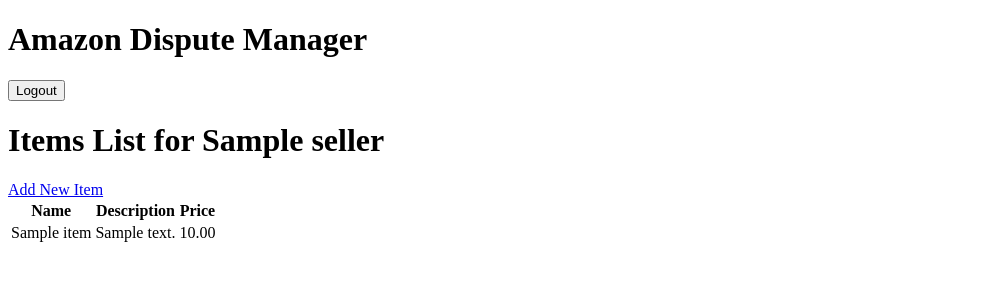
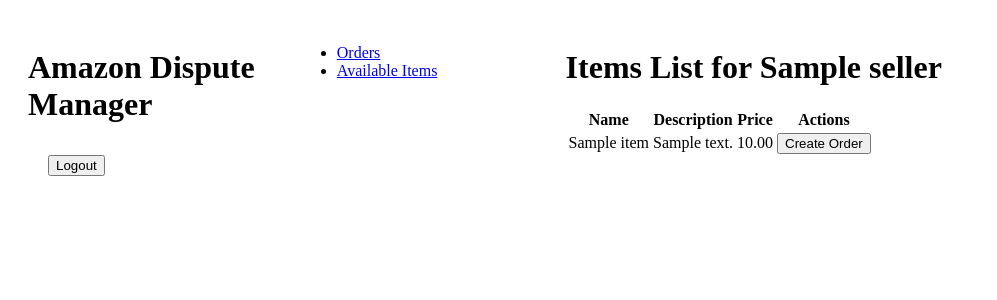
Before and after one commit to sksaddam007/sellcord_django, a Django app: page /items/ in a window 1280 px wide. Shown: the top 300 px of the page, without its empty margins (0-997 px from the left). Run offline with Django 5.2, Linux system fonts and the light colour scheme; a user stored in the database is signed in; tables that the repository leaves empty hold one stand-in row (values such as "Sample post"); some libraries are stand-ins or nearby versions.

Commit message:
updated the header

```diff
--- a/amazon_dispute_manager/disputes/forms.py
+++ b/amazon_dispute_manager/disputes/forms.py
@@ -26,7 +26,7 @@
 class OrderForm(forms.ModelForm):
     class Meta:
         model = Order
-        fields = ['customer', 'item', 'date_ordered']
+        fields = ['status', 'date_ordered']
 
 
 class ReturnForm(forms.ModelForm):
--- a/amazon_dispute_manager/disputes/templates/base_generic.html
+++ b/amazon_dispute_manager/disputes/templates/base_generic.html
@@ -4,6 +4,21 @@
 <head>
     <title>{% block title %}Amazon Dispute Manager{% endblock %}</title>
     <script src="https://unpkg.com/htmx.org@1.6.1"></script>
+    <style>
+        body {
+            display: flex;
+        }
+        header, nav, main {
+            margin: 10px;
+            padding: 10px;
+        }
+        header, nav {
+            flex: 1;
+        }
+        main {
+            flex: 3;
+        }
+    </style>
 </head>
 <body>
     <header>
@@ -19,6 +34,25 @@
             {% endif %}
         </nav>
     </header>
+
+    {% if user.is_authenticated %}
+    <nav>
+        <ul>
+            {% if user.role == 'seller' %}
+                <li><a href="{% url 'dispute_list' %}">Disputes</a></li>
+                <li><a href="{% url 'return_list' %}">Returns</a></li>
+                <li><a href="{% url 'item_list' %}">Available Items</a></li>
+
+                <!-- Add more seller-specific links as needed -->
+            {% elif user.role == 'customer' %}
+                <li><a href="{% url 'order_list' %}">Orders</a></li>
+                <li><a href="{% url 'item_list' %}">Available Items</a></li>
+                <!-- Add more customer-specific links as needed -->
+            {% endif %}
+        </ul>
+    </nav>
+    {% endif %}
+
     <main>
         {% block content %}{% endblock %}
     </main>
--- a/amazon_dispute_manager/disputes/templates/disputes/item_list.html
+++ b/amazon_dispute_manager/disputes/templates/disputes/item_list.html
@@ -3,18 +3,40 @@
 
 {% block content %}
   <h1>Items List for {{ request.user.seller.name }}</h1>
-  <a href="{% url 'create_item' %}">Add New Item</a>
+
+  <!-- Show "Add New Item" button only if the user is a seller -->
+  {% if request.user.role == 'seller' %}
+    <a href="{% url 'create_item' %}">Add New Item</a>
+  {% endif %}
+
   <table>
     <tr>
       <th>Name</th>
       <th>Description</th>
       <th>Price</th>
+      <!-- Add column for action buttons -->
+      <th>Actions</th>
     </tr>
     {% for item in items %}
     <tr>
       <td>{{ item.name }}</td>
       <td>{{ item.description }}</td>
       <td>{{ item.price }}</td>
+      <td>
+        <!-- Show "Create Order" button only if the user is a customer -->
+        {% if request.user.role == 'customer' %}
+          <form method="post" action="{% url 'create_order' item.id %}">
+            {% csrf_token %}
+            <button type="submit">Create Order</button>
+          </form>
+        {% endif %}
+        {% if request.user.role == 'seller' %}
+          <form method="post" action="{% url 'edit_item' item.id %}">
+            {% csrf_token %}
+            <button type="submit">Edit</button>
+          </form>
+        {% endif %}
+      </td>
     </tr>
     {% endfor %}
   </table>
--- a/amazon_dispute_manager/disputes/urls.py
+++ b/amazon_dispute_manager/disputes/urls.py
@@ -11,7 +11,11 @@
     path('returns/', views.return_list, name='return_list'),
     path('disputes/', views.dispute_list, name='dispute_list'),
     path('create_dispute/<int:return_id>/', views.create_dispute, name='create_dispute'),
+    path('edit_dispute/<int:dispute_id>/', views.edit_dispute, name='edit_dispute'),
+    path('delete_dispute/<int:dispute_id>/', views.delete_dispute, name='delete_dispute'),
     path('create_item/', views.create_item, name='create_item'),
-    path('create_order/', views.create_order, name='create_order'),
+    path('edit_item/<int:item_id>', views.edit_item, name='edit_item'),
+    path('order/create/<int:item_id>/', views.create_order, name='create_order'),
+    path('orders/edit/<int:order_id>/', views.edit_order, name='edit_order'),
 
 ]
--- a/amazon_dispute_manager/disputes/views.py
+++ b/amazon_dispute_manager/disputes/views.py
@@ -1,4 +1,5 @@
 # disputes/views.py
+import datetime
 
 from django.shortcuts import render, get_object_or_404, redirect
 from django.contrib.auth.decorators import login_required
@@ -42,9 +43,12 @@
 
 @login_required
 def item_list(request):
-    seller = get_object_or_404(Seller, user=request.user)
-    items = Item.objects.filter(seller=seller)
-    return render(request, 'disputes/item_list.html', {'items': items})
+    if request.user.role == 'seller':
+        seller = get_object_or_404(Seller, user=request.user)
+        items = Item.objects.filter(seller=seller)
+    if request.user.role == 'customer':
+        items = Item.objects.all()
+    return render(request, 'disputes/item_list.html', {'items': items, 'request': request})
 
 
 @login_required
@@ -88,6 +92,42 @@
 
 
 @login_required
+def edit_dispute(request, dispute_id):
+    dispute = get_object_or_404(Dispute, id=dispute_id)
+    seller = get_object_or_404(Seller, user=request.user)
+
+    # Ensure the dispute belongs to a return order of the seller
+    if dispute.return_order.order.item.seller != seller:
+        return redirect('dispute_list')
+
+    if request.method == 'POST':
+        form = DisputeForm(request.POST, instance=dispute)
+        if form.is_valid():
+            form.save()
+            return redirect('dispute_list')
+    else:
+        form = DisputeForm(instance=dispute)
+
+    return render(request, 'disputes/edit_dispute.html', {'form': form, 'dispute': dispute})
+
+
+@login_required
+def delete_dispute(request, dispute_id):
+    dispute = get_object_or_404(Dispute, id=dispute_id)
+    seller = get_object_or_404(Seller, user=request.user)
+
+    # Ensure the dispute belongs to a return order of the seller
+    if dispute.return_order.order.item.seller != seller:
+        return redirect('dispute_list')
+
+    if request.method == 'POST':
+        dispute.delete()
+        return redirect('dispute_list')
+
+    return render(request, 'disputes/delete_dispute.html', {'dispute': dispute})
+
+
+@login_required
 def create_item(request):
     seller = get_object_or_404(Seller, user=request.user)
     if request.method == 'POST':
@@ -103,17 +143,47 @@
 
 
 @login_required
-def create_order(request):
-    if request.user.role != 'customer':
-        return redirect('home')
+def edit_item(request, item_id):
+    item = get_object_or_404(Item, id=item_id)
 
     if request.method == 'POST':
-        form = OrderForm(request.POST)
+        form = ItemForm(request.POST, instance=item)
         if form.is_valid():
-            order = form.save(commit=False)
-            order.customer = request.user
-            order.save()
+            form.save()
+            return redirect('item_list')
+    else:
+        form = ItemForm(instance=item)
+    return render(request, 'disputes/edit_item.html', {'form': form, 'item': item})
+
+
+@login_required
+def create_order(request, item_id):
+    if request.user.role != 'customer':
+        return redirect('item_list')
+
+    item = get_object_or_404(Item, id=item_id)
+    if request.method == 'POST':
+        order = Order()
+        order.customer = request.user
+        order.item = item
+        order.date_ordered = datetime.datetime.now()
+        order.save()
+        return redirect('item_list')
+    else:
+        form = OrderForm()
+        form.customer = request.user.customer
+    return render(request, 'disputes/create_order.html', {'form': form, 'item': item})
+
+
+@login_required
+def edit_order(request, order_id):
+    order = get_object_or_404(Order, id=order_id)
+
+    if request.method == 'POST':
+        form = OrderForm(request.POST, instance=order)
+        if form.is_valid():
+            form.save()
             return redirect('order_list')
     else:
-        form = OrderForm()
-    return render(request, 'disputes/create_order.html', {'form': form})
+        form = OrderForm(instance=order)
+    return render(request, 'disputes/edit_order.html', {'form': form, 'order': order})
```
Also changed, not shown: amazon_dispute_manager/disputes/templates/disputes/delete_dispute.html (added, +11 -0 lines), amazon_dispute_manager/disputes/templates/disputes/dispute_list.html (+6 -3 lines), amazon_dispute_manager/disputes/templates/disputes/edit_dispute.html (added, +10 -0 lines), amazon_dispute_manager/disputes/templates/disputes/edit_item.html (added, +12 -0 lines), amazon_dispute_manager/disputes/templates/disputes/edit_order.html (added, +12 -0 lines), amazon_dispute_manager/disputes/templates/disputes/order_list.html (+9 -0 lines), README.md.
